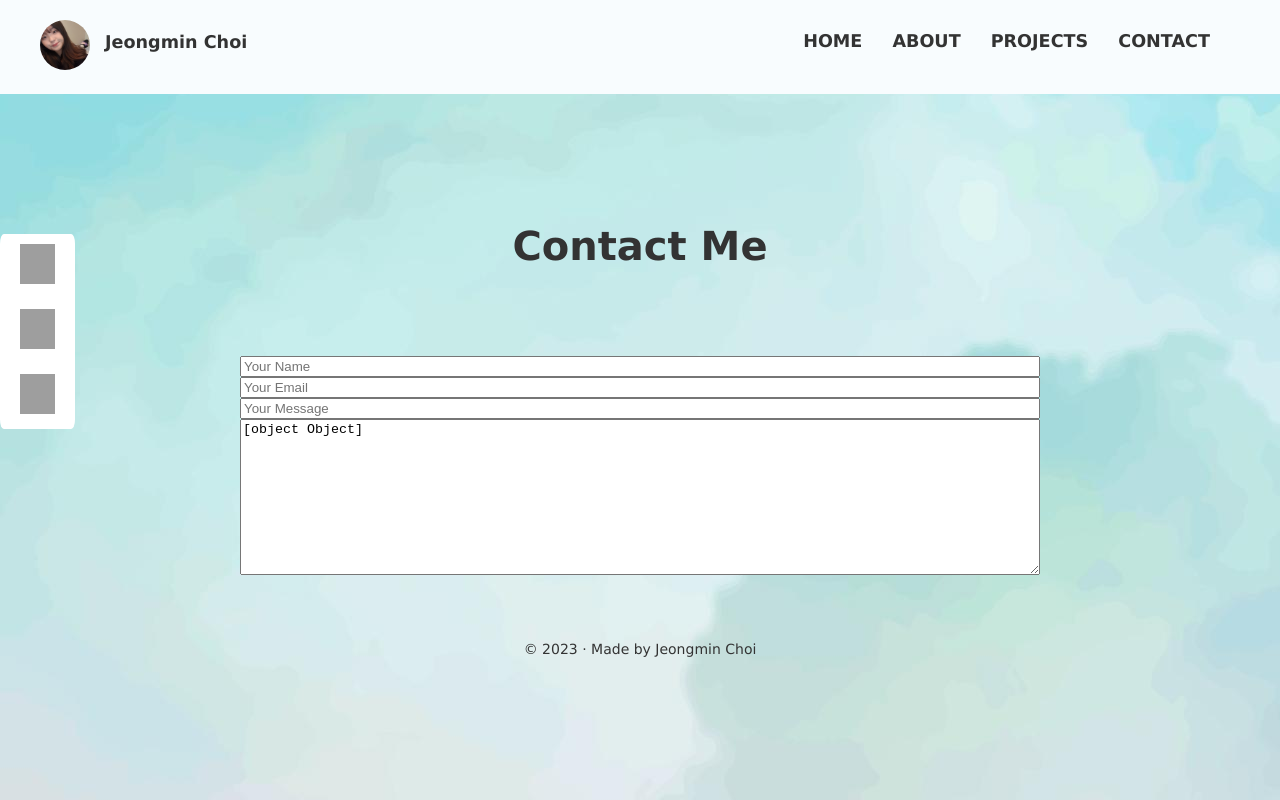
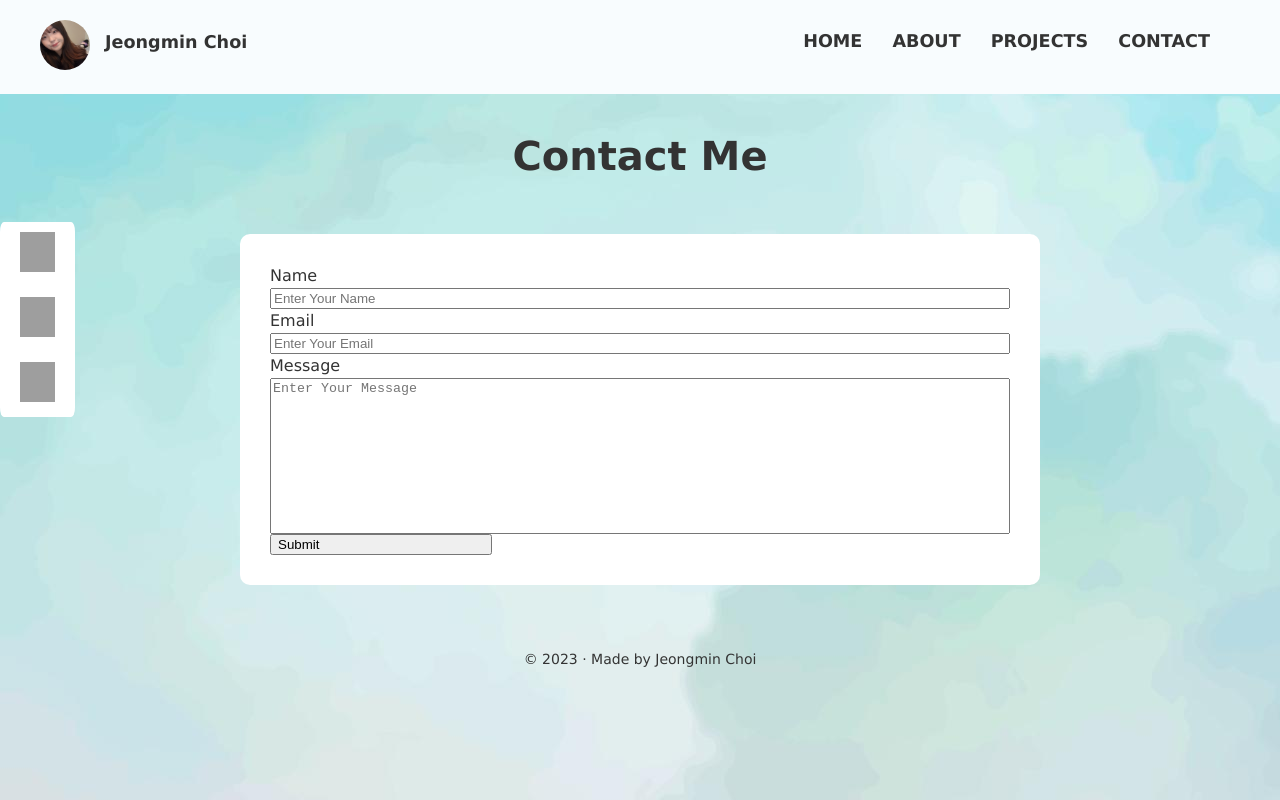
Before and after one commit to JeongminJamie/jeongmin-website, a Gatsby site: page /contact in a window 1280 px wide. Built offline with nearby package versions, Linux system fonts and the light colour scheme; Gatsby itself is replaced by a stand-in of ours; grey boxes are pictures that could not be loaded.

Commit message:
working on styling for contact page

```diff
--- a/src/components/cssFiles/contact.css
+++ b/src/components/cssFiles/contact.css
@@ -1,11 +1,22 @@
+.formContainer {
+  background-color: white;
+  padding: 30px;
+  border-radius: 10px;
+}
+
 .contactText {
   font-size: 2.5em;
   text-align: center;
   margin-top: 0;
-  margin-bottom: 5rem;
+  margin-bottom: 3rem;
 }
 
 .emailForm {
   display: flex;
   flex-direction: column;
 }
+
+.submitBtn {
+  display: flex;
+  width: 30%;
+}
--- a/src/components/cssFiles/header.css
+++ b/src/components/cssFiles/header.css
@@ -3,7 +3,6 @@
   font-family: Verdana, Geneva, Tahoma, sans-serif;
   font-size: 1.1em;
   line-height: 0 !important;
-  margin-bottom: 7%;
   margin-top: 0%;
   padding: 0px 40px;
   display: flex;
--- a/src/components/cssFiles/index.css
+++ b/src/components/cssFiles/index.css
@@ -78,5 +78,18 @@ p {
   justify-content: center;
   align-items: center;
   flex-direction: column;
+  margin-top: 12%;
   margin-bottom: 8em;
 }
+
+.nameInput {
+  margin-bottom: 2em;
+}
+
+.emailInput {
+  margin-bottom: 2em;
+}
+
+.messageInput {
+  margin-bottom: 2em;
+}
--- a/src/components/cssFiles/sideIconBar.css
+++ b/src/components/cssFiles/sideIconBar.css
@@ -2,7 +2,7 @@
   display: flex;
   flex-direction: column;
   margin-right: 20px;
-  margin-top: 50px;
+  margin-top: 10%;
   position: absolute;
   background-color: white;
   border-radius: 5%;
--- a/src/pages/contact.js
+++ b/src/pages/contact.js
@@ -32,36 +32,47 @@ const Contact = () => {
     <Layout>
       <div className="contactContainer">
         <h2 className="contactText">Contact Me</h2>
+        <section className="formContainer">
           <form ref={form} onSubmit={sendEmail} className="emailForm">
+            <label>Name</label>
             <input
+              className="nameInput"
               type="text"
-            placeholder="Your Name"
+              placeholder="Enter Your Name"
               name="user_name"
               required
             />
+            <label>Email</label>
             <input
+              className="emailInput"
               type="email"
-            placeholder="Your Email"
+              placeholder="Enter Your Email"
               name="user_email"
               required
             />
-          <input
+            <label>Message</label>
+            <textarea
+              className="messageInput"
               type="text"
-            placeholder="Your Message"
+              placeholder="Enter Your Message"
               name="user_message"
               required
+              cols="30"
+              rows="10"
+              style={{
+                resize: "none",
+              }}
             />
-          <textarea name="message" cols="30" rows="10">
-            <button type="submit" className="--btn --btn-primary">
+            <button type="submit" className="submitBtn">
               Submit
             </button>
-          </textarea>
           </form>
+        </section>
       </div>
     </Layout>
   )
 }
 
-export const Head = () => <Seo title="404: Not Found" />
+export const Head = () => <Seo title="Contact Jeongmin" />
 
 export default Contact
```
Lines whose indentation alone changed are shown as unchanged.
